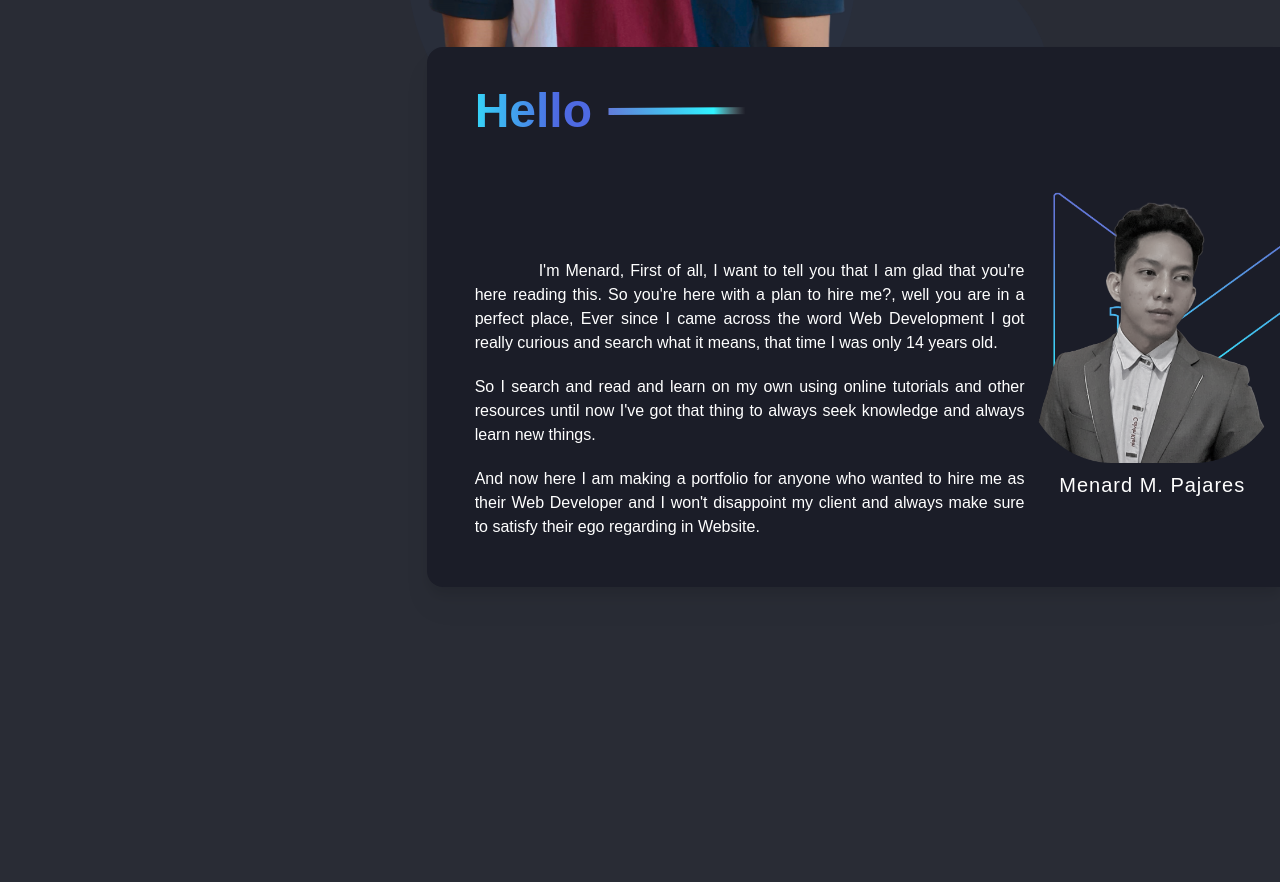
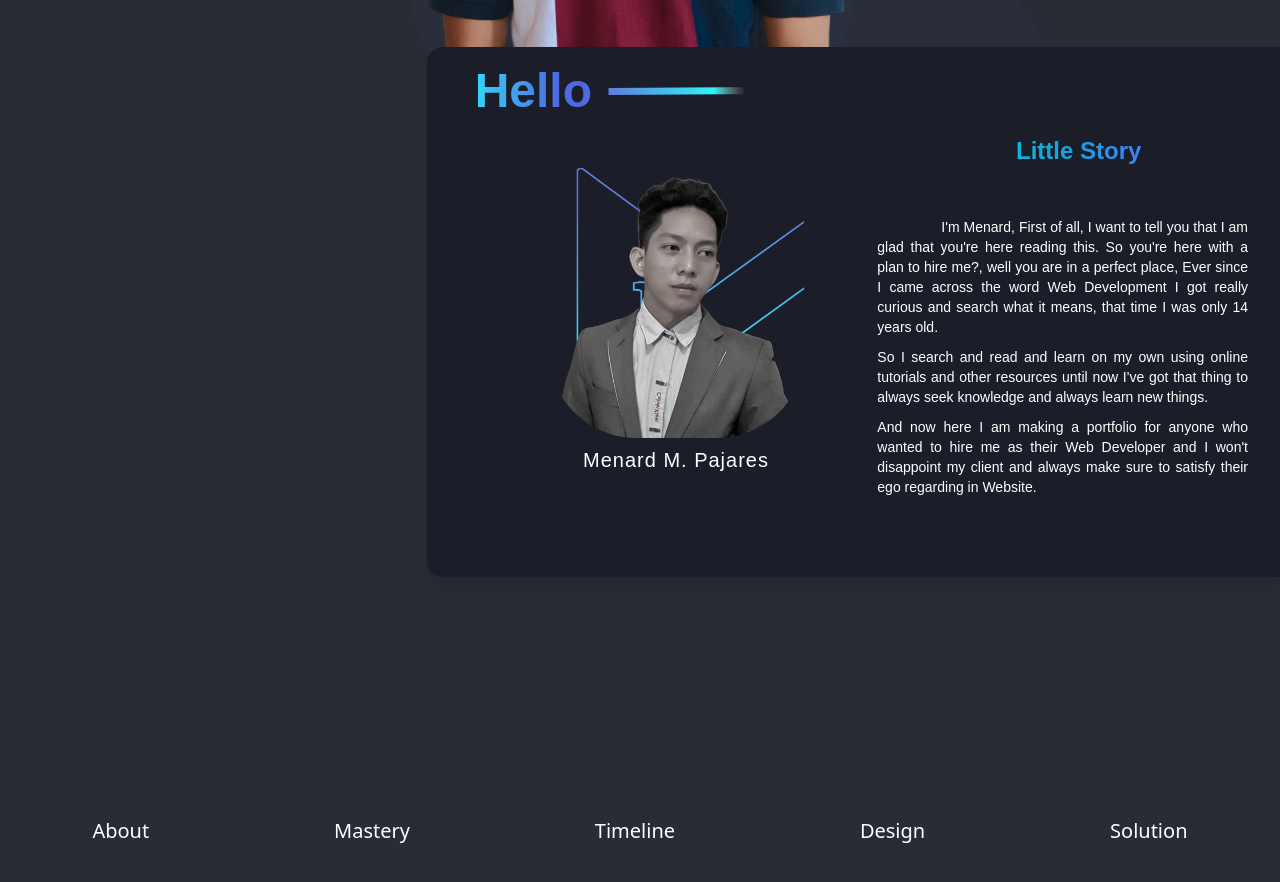
Before and after one commit to DevNanad/MODERN-PORTFOLIO, a React (Create React App) app: page / in a window 1280 px wide. Shown: the part 560-1442 px from the top of the page. Before the commit the page ends 1218 px from the top, so only its background shows below. Built offline with nearby package versions, Linux system fonts and the light colour scheme.

Commit message:
Add Midnavbar and restructure responsiveness

```diff
--- a/src/App.js
+++ b/src/App.js
@@ -1,14 +1,16 @@
 import { motion } from 'framer-motion'
+import Midnavbar from './components/Midnavbar';
 import Navbar from './components/Navbar';
 import SectionOne from './components/SectionOne';
 import SectionTwo from './components/SectionTwo';
 
 function App() {
   return (
-    <div className="App">
+    <div className="app">
       <Navbar/>
       <SectionOne/>
       <SectionTwo/>
+      <Midnavbar/>
     </div>
   );
 }
--- /dev/null
+++ b/src/components/Midnavbar.js
@@ -0,0 +1,19 @@
+import React from 'react'
+import {motion} from 'framer-motion'
+
+function Midnavbar() {
+  return (
+    <div className='midnav relative text-xl text-white -translate-y-[4rem] md:-translate-y-[5rem] lg:-translate-y-[8rem]'
+    >
+        <nav className='flex justify-around lg:mt-2'>
+            <span><a href="#">About</a></span>
+            <span><a href="#">Mastery</a></span>
+            <span><a href="#">Timeline</a></span>
+            <span><a href="#">Design</a></span>
+            <span><a href="#">Solution</a></span>
+        </nav>
+    </div>
+  )
+}
+
+export default Midnavbar
--- a/src/components/SectionOne.js
+++ b/src/components/SectionOne.js
@@ -13,9 +13,9 @@ function SectionOne() {
         transition={{delay: 0.5}}
         >
           <p className="uppercase invisible lg:visible lg:normal-case">Menard</p>
-          <p className="uppercase tracking-widest text-left pl-5 md:text-center visible lg:invisible lg:uppercase lg:hidden">M  E</p>
-          <p className="uppercase tracking-widest text-left pl-5 md:text-center visible lg:invisible lg:uppercase lg:hidden">N  A</p>
-          <p className="uppercase tracking-widest text-left pl-5 md:text-center visible lg:invisible lg:uppercase lg:hidden">R  D</p>
+          <p className="uppercase tracking-widest text-left pl-16 md:text-center visible lg:invisible lg:uppercase lg:hidden">M  E</p>
+          <p className="uppercase tracking-widest text-left pl-16 md:text-center visible lg:invisible lg:uppercase lg:hidden">N  A</p>
+          <p className="uppercase tracking-widest text-left pl-16 md:text-center visible lg:invisible lg:uppercase lg:hidden">R  D</p>
           <p className="translate-x-10 invisible lg:visible">Pajares.</p>
         </motion.div>
       </div>
--- a/src/components/SectionTwo.js
+++ b/src/components/SectionTwo.js
@@ -8,7 +8,7 @@ function SectionTwo() {
   const { ref:showRef, inView:showIsvisible } = useInView();
 
   return (
-    <motion.div className='SectionTwo z-30 relative poppins'
+    <motion.div className='SectionTwo z-30 relative poppins h-screen'
     initial={{y: 0, opacity: 0}}
     animate={{y: -90, opacity: 1}}
     transition={{delay: 1, type: 'tween'}}
@@ -26,7 +26,7 @@ function SectionTwo() {
         </svg>
         </div>
 
-        <div className="logo-line2 md:absolute lg:block  translate-y-44 translate-x-56 hidden">
+        <div className="logo-line2 md:absolute lg:block  translate-y-32 translate-x-56 hidden">
           <svg width="328" height="435" viewBox="0 0 514 530" fill="none" xmlns="http://www.w3.org/2000/svg">
           <path d="M202.776 314.868L277.942 392.553C271.12 398.123 260.467 412.304 266.764 430.018L267 430.683L267.706 430.683L279.434 430.683L280.434 430.683L280.434 429.683C280.434 427.297 280.745 423.845 281.638 421.198C282.088 419.867 282.649 418.85 283.295 418.251C283.885 417.704 284.553 417.485 285.453 417.731L285.583 417.767L285.717 417.767L416.823 417.767L417.823 417.767L417.823 416.767L417.823 399.976L417.823 398.976L416.823 398.976L375.78 398.976L3.02721 11.5308C2.46198 9.68799 2.0607 7.07489 2.5249 4.9137C2.76269 3.80664 3.21382 2.87946 3.92386 2.21332C4.61871 1.56152 5.64553 1.08032 7.19516 1L513 0.999999L513 113.955L279.015 113.955L278.945 113.955L278.875 113.965C276.7 114.274 273.656 115.385 271.728 117.822C269.728 120.351 269.11 124.07 271.402 129.144L271.474 129.303L271.594 129.428L511.325 377.561L511.325 529L6.45195 529C5.08077 528.656 3.26961 527.768 2.12712 526.246C1.03016 524.784 0.443081 522.6 1.73856 519.367L202.776 314.868Z" stroke="url(#paint0_linear_112_6)" strokeWidth="5"/>
           <defs>
@@ -40,8 +40,8 @@ function SectionTwo() {
 
         </div>
 
-        <div className="hello-container bg-[#1B1D28] absolute right-0 -translate-y-[13vh] md:transform-none pl-7 md:shadow-gray-500 md:drop-shadow-xl lg:pl-12 pb-10 lg:pb-12 w-8/12 text-white rounded-l-2xl text-justify">
-            <div className="SectionTwo-title flex items-center lg:gap-4 py-10 ">
+        <div className="hello-container  bg-[#1B1D28] absolute right-0 text-sm -translate-y-[13vh] md:transform-none pl-7 md:shadow-gray-500 md:drop-shadow-xl text-md lg:pl-12 pb-7 md:pb-5 lg:pb-[5rem] w-10/12 md:w-9/12 lg:w-8/12 text-white rounded-l-2xl text-justify">
+            <div className="SectionTwo-title flex items-center lg:gap-4 py-10 md:py-5 ">
                 <h2 className='Hello text-5xl'>Hello</h2>
                 <span className='flex items-center scale-50 md:transform-none'>
                     <svg width="167" height="8" viewBox="0 0 167 8" fill="none" xmlns="http://www.w3.org/2000/svg">
@@ -56,19 +56,24 @@ function SectionTwo() {
                     </svg>
                 </span>
             </div>
-            <div className="hello-image float-right">
-                    <img src={hellome} alt="Mypic" className='h-72' />
+            <div className="hello-flex flex flex-col md:grid lg:grid-cols-2">
+            <div className="hello-image col-span-1 flex flex-col justify-center">
+                    <img src={hellome} alt="Mypic" className='h-72 self-center' />
                     <h1 className="text-center text-xl text-white tracking-wider py-2 ">Menard M. Pajares</h1>
             </div>
 
 
-                <motion.p className='paragrap1 indent-16 lg:mt-16'
-                initial={{opacity:0}}
-                animate={{opacity:1}}
-                transition={{delay:1.5}}
-                >I'm Menard, First of all, I want to tell you that I am glad that you're here reading this. So you're here with a plan to hire me?, well you are in a perfect place, Ever since I came across the word Web Development I got really curious and search what it means, that time I was only 14 years old.</motion.p>
-                <p ref={showRef} className={`${showIsvisible ? "showtext" : ''}`} >So I search and read and learn on my own using online tutorials and other resources until now I've got that thing to always seek knowledge and always learn new things.</p>
-                <p ref={showRef} className={`${showIsvisible ? "showtext2" : ''} 'z-30`}>And now here I am making a portfolio for anyone who wanted to hire me as their Web Developer and I won't disappoint my client and always make sure to satisfy their ego regarding in Website.</p>
+                <div className="hellop col-span-1">
+                  <h1 className='text-center hidden lg:block lg:pb-10'><span className='font-semibold text-2xl bg-gradient-to-r from-cyan-500 to-blue-500 bg-clip-text text-transparent'>Little Story</span></h1>
+                  <motion.p className='paragrap1 indent-16'
+                  initial={{opacity:0}}
+                  animate={{opacity:1}}
+                  transition={{delay:1.5}}
+                  >I'm Menard, First of all, I want to tell you that I am glad that you're here reading this. So you're here with a plan to hire me?, well you are in a perfect place, Ever since I came across the word Web Development I got really curious and search what it means, that time I was only 14 years old.</motion.p>
+                  <p ref={showRef} className={`${showIsvisible ? "showtext" : ''}` } >So I search and read and learn on my own using online tutorials and other resources until now I've got that thing to always seek knowledge and always learn new things.</p>
+                  <p ref={showRef} className={`${showIsvisible ? "showtext2" : ''}`}>And now here I am making a portfolio for anyone who wanted to hire me as their Web Developer and I won't disappoint my client and always make sure to satisfy their ego regarding in Website.</p>
+                </div>
+            </div>
 
         </div>
     </motion.div>
--- a/src/index.css
+++ b/src/index.css
@@ -59,8 +59,8 @@ body{
 
 
 .hello-container p{
-  padding-top: 20px;
-  padding-right: 10px;
+  padding-top: 10px;
+  padding-right: 2rem;
   font-weight: 400;
   opacity: 0;
 }
```
